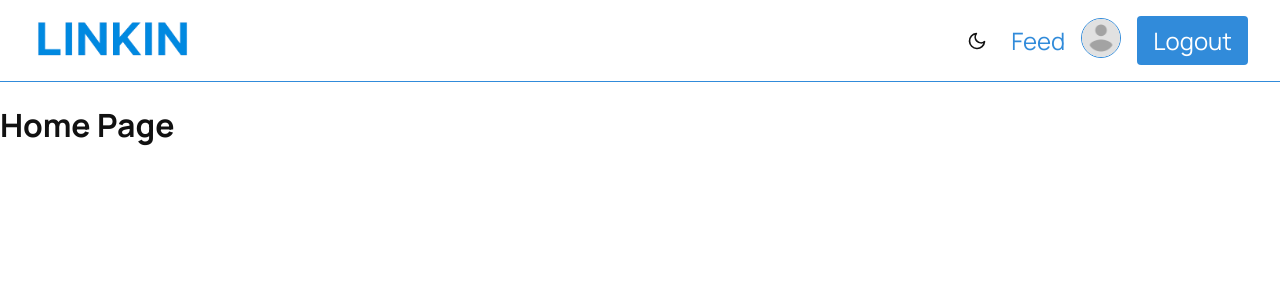
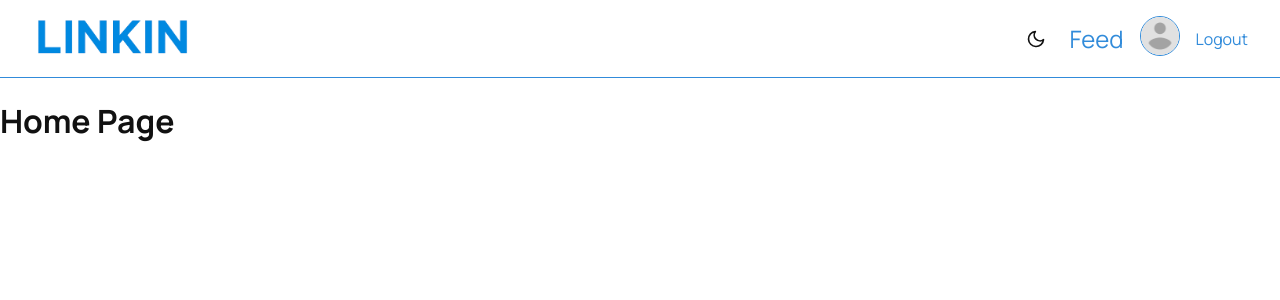
Before and after one commit to OmarSwailam/linkin, a React (Vite) app: page / in a window 1280 px wide. Shown: the top 300 px of the page. Built offline with nearby package versions, Linux system fonts and the light colour scheme; sample sign-in values are in the browser's storage.

Commit message:
refactor: change logout button styles

```diff
--- a/src/components/Navbar/Navbar.css
+++ b/src/components/Navbar/Navbar.css
@@ -25,3 +25,14 @@ nav {
     border: 1px var(--accent) solid;
     border-radius: 50%;
 }
+
+.logout-btn {
+    background-color: var(--bg);
+    color: var(--accent);
+    padding: 0;
+    font-size: 1rem;
+}
+
+.logout-btn:hover {
+    background-color: var(--bg);
+}
--- a/src/components/Navbar/index.tsx
+++ b/src/components/Navbar/index.tsx
@@ -27,7 +27,7 @@ export default function Navbar() {
                 <Link to="/profile" className="profile-image-link">
                     <img src={profileImage} alt="profile image" className="profile-image" />
                 </Link>
-                <button onClick={handleLogout} className="link">Logout</button>
+                <button onClick={handleLogout} className="link logout-btn">Logout</button>
             </>
         ) : (
             <>
```
